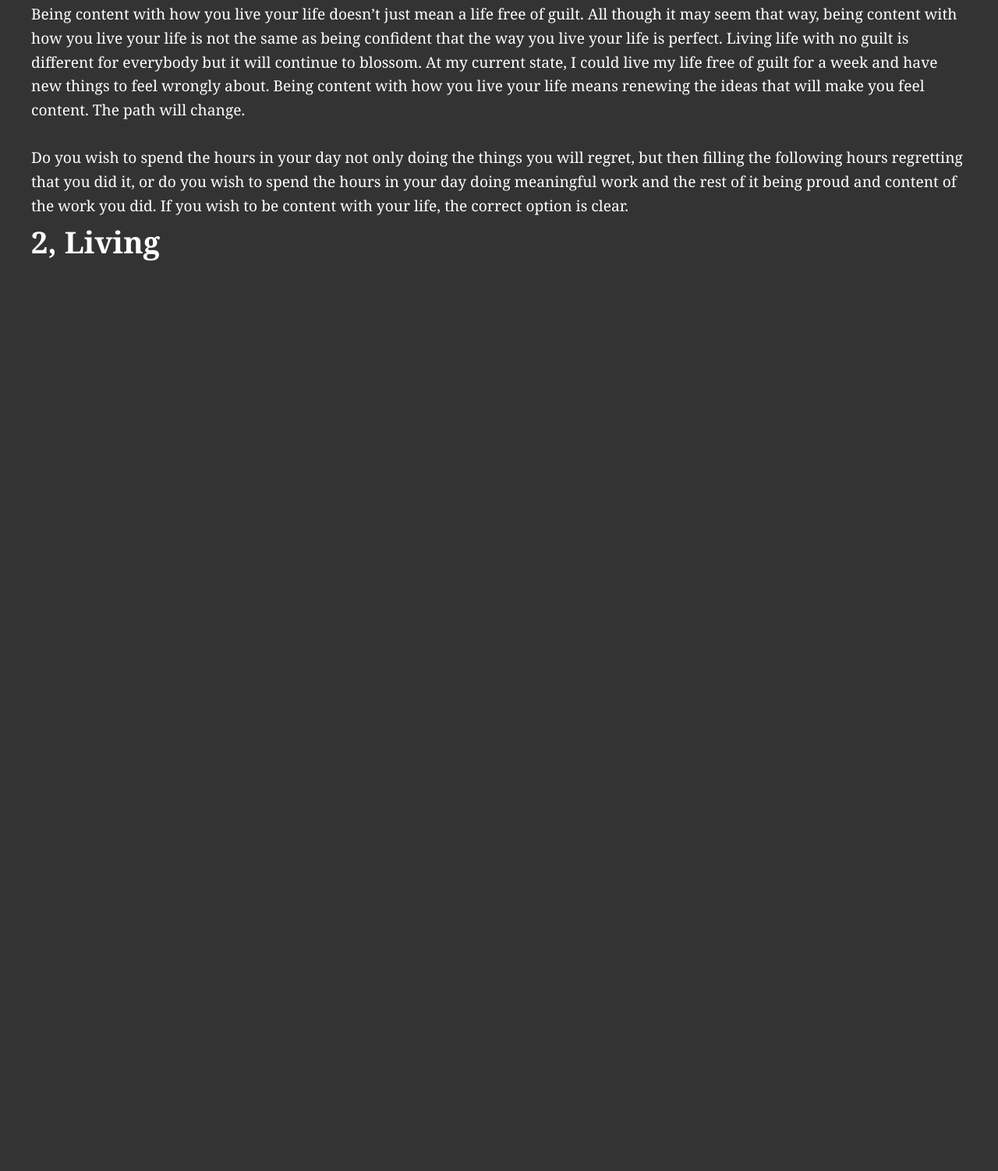
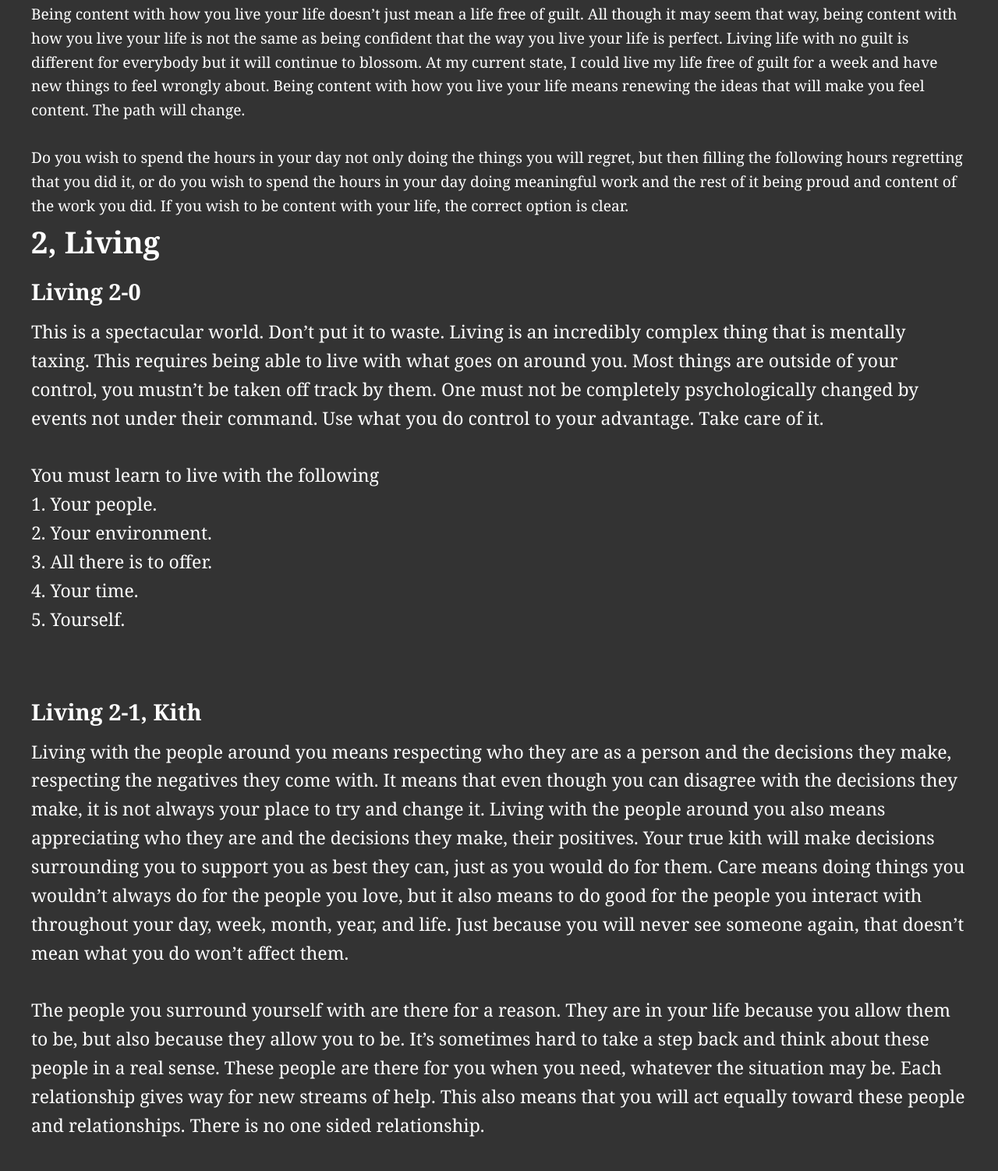
Before and after one commit to odigosbook/odigosbook.github.io, a plain HTML site: page index.html in a window 1280 px wide. Shown: the part 2944-4446 px from the top of the page at 78% size. Before the commit the page ends 3325 px from the top, so only its background shows below. Drawn offline with Linux system fonts and the light colour scheme.

Commit message:
Update index.html

```diff
--- a/index.html
+++ b/index.html
@@ -120,5 +120,34 @@ Being content with how you live your life doesn’t just mean a life free of gui
 Do you wish to spend the hours in your day not only doing the things you will regret, but then filling the following hours regretting that you did it, or do you wish to spend the hours in your day doing meaningful work and the rest of it being proud and content of the work you did. If you wish to be content with your life, the correct option is clear.<br>
 
         <div class="chapter-number">2, Living</div>
+
+    <div class="chapter">
+        <div class="chapter-title">Living 2-0</div>
+        <div class="chapter-text">
+            This is a spectacular world. Don’t put it to waste. Living is an incredibly complex thing that is mentally taxing. This requires being able to live with what goes on around you. Most things are outside of your control, you mustn’t be taken off track by them. One must not be completely psychologically changed by events not under their command. Use what you do control to your advantage. Take care of it. <br>
+<br>
+You must learn to live with the following<br>
+1. Your people.<br>
+2. Your environment.<br>
+3. All there is to offer.<br>
+4. Your time.<br>
+5. Yourself.<br>
+<br>
+        </div>
+    </div>
+
+    <div class="chapter">
+        <div class="chapter-title">Living 2-1, Kith</div>
+        <div class="chapter-text">
+            Living with the people around you means respecting who they are as a person and the decisions they make, respecting the negatives they come with. It means that even though you can disagree with the decisions they make, it is not always your place to try and change it. Living with the people around you also means appreciating who they are and the decisions they make, their positives. Your true kith will make decisions surrounding you to support you as best they can, just as you would do for them. Care means doing things you wouldn’t always do for the people you love, but it also means to do good for the people you interact with throughout your day, week, month, year, and life. Just because you will never see someone again, that doesn’t mean what you do won’t affect them.<br>
+<br>
+The people you surround yourself with are there for a reason. They are in your life because you allow them to be, but also because they allow you to be. It’s sometimes hard to take a step back and think about these people in a real sense. These people are there for you when you need, whatever the situation may be. Each relationship gives way for new streams of help. This also means that you will act equally toward these people and relationships. There is no one sided relationship.<br>
+<br>
+        </div>
+    </div>
+
+
+
+
 </body>
 </html>
```
